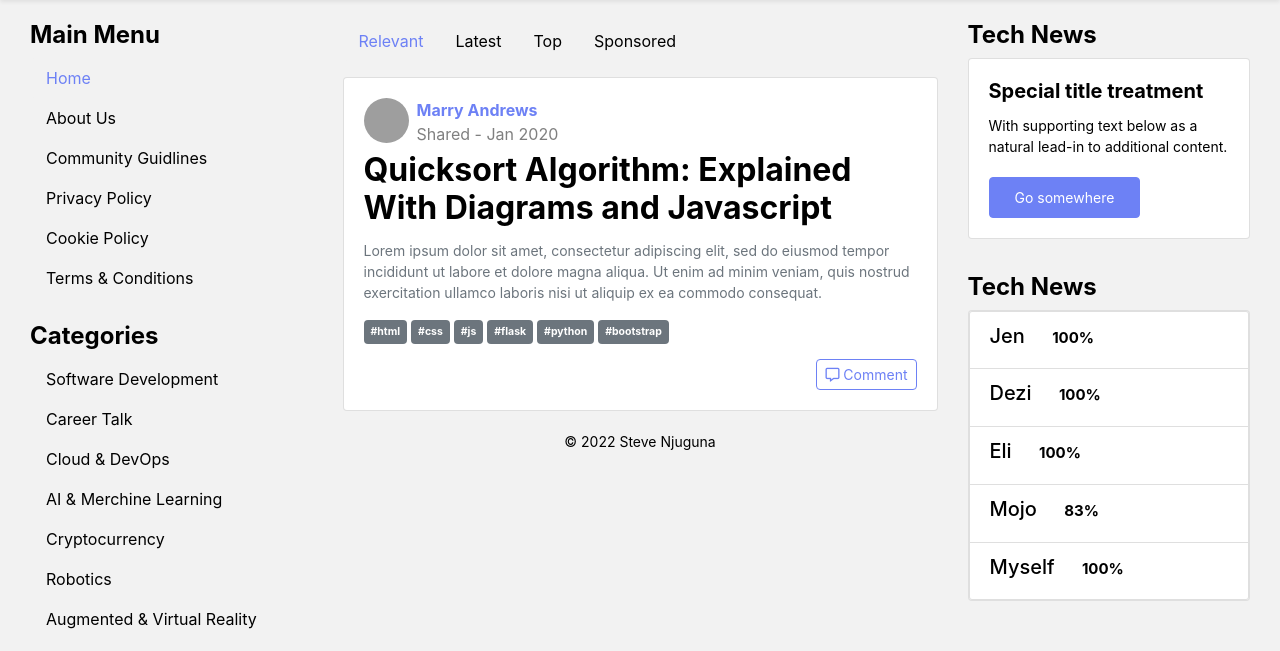
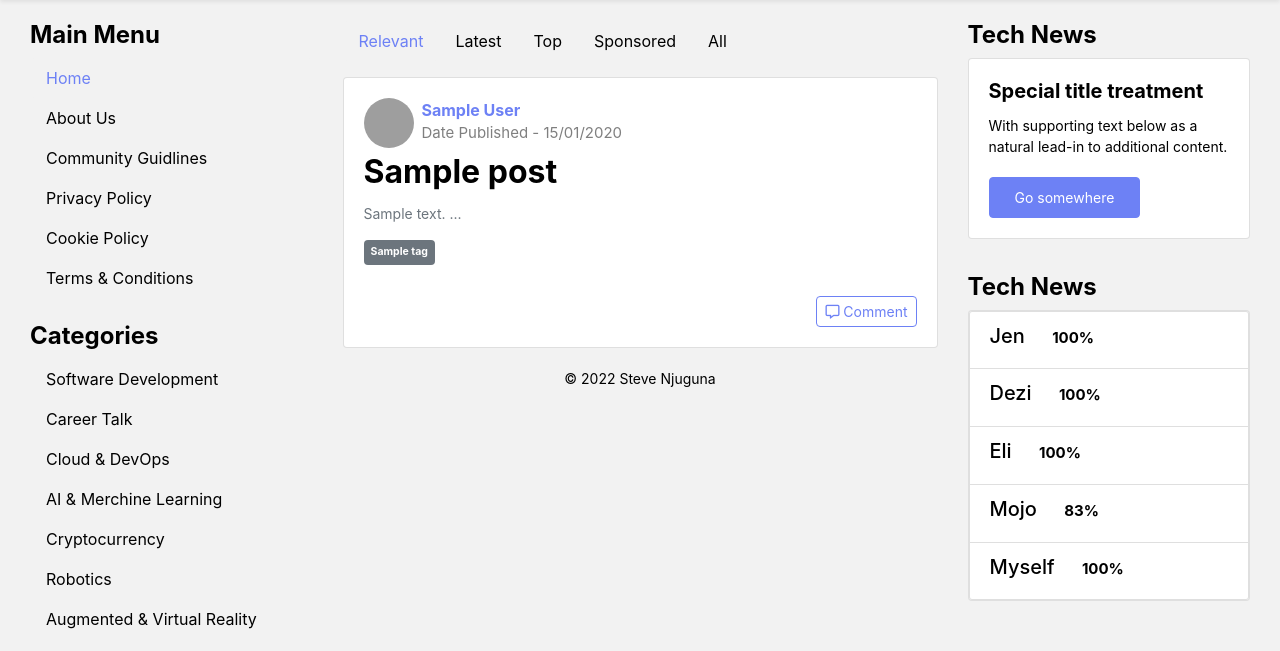
Before and after one commit to steve-njuguna-k/Flask-Blog, a Flask app: page / in a window 1280 px wide. Shown: the part 69-720 px from the top of the page. Run offline with Flask 2, Linux system fonts and the light colour scheme; tables that the repository leaves empty hold one stand-in row (values such as "Sample post"); some libraries are stand-ins or nearby versions; grey boxes are pictures that could not be loaded.

Commit message:
Added post page & function

```diff
--- a/app/static/assets/css/style.css
+++ b/app/static/assets/css/style.css
@@ -113,7 +113,7 @@ a:hover {
 
 .form-control {
 	height: 41px;
-	background: #f2f2f2!important;
+	background: #f2f2f2;
 	box-shadow: none !important;
 	border: none;
 }
--- a/app/templates/Index.html
+++ b/app/templates/Index.html
@@ -33,130 +33,166 @@
 			<div class="tab-pills">
 				<ul class="nav nav-pills">
 					<li class="nav-item">
-						<a class="nav-link active" data-toggle="pill" href="#flamingo" role="tab" aria-controls="pills-flamingo" aria-selected="true">Relevant</a>
+						<a class="nav-link active" data-toggle="pill" href="#relevant" role="tab" aria-controls="pills-relevant" aria-selected="true">Relevant</a>
 					</li>
 					<li class="nav-item">
-						<a class="nav-link" data-toggle="pill" href="#cuckoo" role="tab" aria-controls="pills-cuckoo" aria-selected="false">Latest</a>
+						<a class="nav-link" data-toggle="pill" href="#latest" role="tab" aria-controls="pills-latest" aria-selected="false">Latest</a>
 					</li>
 					<li class="nav-item">
-						<a class="nav-link" data-toggle="pill" href="#ostrich" role="tab" aria-controls="pills-ostrich" aria-selected="false">Top</a>
+						<a class="nav-link" data-toggle="pill" href="#top" role="tab" aria-controls="pills-top" aria-selected="false">Top</a>
 					</li>
 					<li class="nav-item">
-						<a class="nav-link" data-toggle="pill" href="#tropicbird" role="tab" aria-controls="pills-tropicbird" aria-selected="false">Sponsored</a>
+						<a class="nav-link" data-toggle="pill" href="#sponsored" role="tab" aria-controls="pills-sponsored" aria-selected="false">Sponsored</a>
+					</li>
+					<li class="nav-item">
+						<a class="nav-link" data-toggle="pill" href="#all" role="tab" aria-controls="pills-all" aria-selected="false">All</a>
 					</li>
 				</ul>
 				<div class="tab-content mt-3">
-					<div class="tab-pane fade show active" id="flamingo" role="tabpanel" aria-labelledby="flamingo-tab">
-						<a href="#">
+					<div class="tab-pane fade show active" id="relevant" role="tabpanel" aria-labelledby="relevant-tab">
+						{% for post in posts %}
 							<div class="card">
 								<div class="card-body">
 									<div class="d-flex flex-row user-info">
-										<img class="rounded-circle" src="https://images.pexels.com/photos/771742/pexels-photo-771742.jpeg?auto=compress&cs=tinysrgb&dpr=1&w=500" height="45" width="45">
+										<img class="rounded-circle" src="https://upload.wikimedia.org/wikipedia/commons/7/7c/Profile_avatar_placeholder_large.png" height="50" width="50">
 										<div class="d-flex flex-column justify-content-start ml-2">
-											<span class="d-block font-weight-bold name">Marry Andrews</span>
-											<span class="date text-black-50">Shared - Jan 2020</span>
+											<a href="#">
+												<span class="d-block font-weight-bold name">{{ post.user.first_name }} {{ post.user.last_name }}</span>
+											</a>
+											<span class="date text-black-50" style="font-size: 15px;">Date Published - {{ post.created_on.strftime('%d/%m/%Y') }}</span>
 										</div>
 									</div>
-									<h2 class="card-title"><b>Quicksort Algorithm: Explained With Diagrams and Javascript</b></h2>
-									<p class="card-text text-muted">Lorem ipsum dolor sit amet, consectetur adipiscing elit, sed do eiusmod tempor incididunt ut labore et dolore magna aliqua. Ut enim ad minim veniam, quis nostrud exercitation ullamco laboris nisi ut aliquip ex ea commodo consequat.</p>
+									<a href="/post/{{post.id}}">
+										<h2 class="card-title"><b>{{ post.title }}</b></h2>
+									</a>
+									<p class="card-text text-muted">{{ post.description[:250] + " ..." }}</p>
 									<p class="card-text text-muted tags">
-										<span class="badge badge-secondary">#html</span>
-										<span class="badge badge-secondary">#css</span>
-										<span class="badge badge-secondary">#js</span>
-										<span class="badge badge-secondary">#flask</span>
-										<span class="badge badge-secondary">#python</span>
-										<span class="badge badge-secondary">#bootstrap</span>
+										{% for tag in post.tags %}
+										<span class="badge badge-secondary">{{ tag.name }}</span>
+										{% endfor %}
 									</p>
 									<a class="float-right" href="#">
 									  <button class="btn btn-outline-primary btn-sm"><i class="far fa-comment-alt"></i> Comment</button>
 									</a>
 								</div>
 							</div>
-						</a>
+						{% endfor %}
 					</div>
-					<div class="tab-pane fade" id="cuckoo" role="tabpanel" aria-labelledby="profile-tab">
-						<a href="#">
+					<div class="tab-pane fade" id="latest" role="tabpanel" aria-labelledby="profile-tab">
+						{% for post in posts %}
 							<div class="card">
 								<div class="card-body">
 									<div class="d-flex flex-row user-info">
-										<img class="rounded-circle" src="https://images.pexels.com/photos/771742/pexels-photo-771742.jpeg?auto=compress&cs=tinysrgb&dpr=1&w=500" height="45" width="45">
+										<img class="rounded-circle" src="https://upload.wikimedia.org/wikipedia/commons/7/7c/Profile_avatar_placeholder_large.png" height="50" width="50">
 										<div class="d-flex flex-column justify-content-start ml-2">
-											<span class="d-block font-weight-bold name">Marry Andrews</span>
-											<span class="date text-black-50">Shared - Jan 2020</span>
+											<a href="#">
+												<span class="d-block font-weight-bold name">{{ post.user.first_name }} {{ post.user.last_name }}</span>
+											</a>
+											<span class="date text-black-50" style="font-size: 15px;">Date Published - {{ post.created_on.strftime('%d/%m/%Y') }}</span>
 										</div>
 									</div>
-									<h2 class="card-title"><b>Quicksort Algorithm: Explained With Diagrams and Javascript</b></h2>
-									<p class="card-text text-muted">Lorem ipsum dolor sit amet, consectetur adipiscing elit, sed do eiusmod tempor incididunt ut labore et dolore magna aliqua. Ut enim ad minim veniam, quis nostrud exercitation ullamco laboris nisi ut aliquip ex ea commodo consequat.</p>
+									<a href="/post/{{post.id}}">
+										<h2 class="card-title"><b>{{ post.title }}</b></h2>
+									</a>
+									<p class="card-text text-muted">{{ post.description[:250] + " ..." }}</p>
 									<p class="card-text text-muted tags">
-										<span class="badge badge-secondary">#html</span>
-										<span class="badge badge-secondary">#css</span>
-										<span class="badge badge-secondary">#js</span>
-										<span class="badge badge-secondary">#flask</span>
-										<span class="badge badge-secondary">#python</span>
-										<span class="badge badge-secondary">#bootstrap</span>
+										{% for tag in post.tags %}
+										<span class="badge badge-secondary">{{ tag.name }}</span>
+										{% endfor %}
 									</p>
 									<a class="float-right" href="#">
 									  <button class="btn btn-outline-primary btn-sm"><i class="far fa-comment-alt"></i> Comment</button>
 									</a>
 								</div>
 							</div>
-						</a>
+						{% endfor %}
 					</div>
-					<div class="tab-pane fade" id="ostrich" role="tabpanel" aria-labelledby="ostrich-tab">
-						<a href="#">
+					<div class="tab-pane fade" id="top" role="tabpanel" aria-labelledby="top-tab">
+						{% for post in posts %}
 							<div class="card">
 								<div class="card-body">
 									<div class="d-flex flex-row user-info">
-										<img class="rounded-circle" src="https://images.pexels.com/photos/771742/pexels-photo-771742.jpeg?auto=compress&cs=tinysrgb&dpr=1&w=500" height="45" width="45">
+										<img class="rounded-circle" src="https://upload.wikimedia.org/wikipedia/commons/7/7c/Profile_avatar_placeholder_large.png" height="50" width="50">
 										<div class="d-flex flex-column justify-content-start ml-2">
-											<span class="d-block font-weight-bold name">Marry Andrews</span>
-											<span class="date text-black-50">Shared - Jan 2020</span>
+											<a href="#">
+												<span class="d-block font-weight-bold name">{{ post.user.first_name }} {{ post.user.last_name }}</span>
+											</a>
+											<span class="date text-black-50" style="font-size: 15px;">Date Published - {{ post.created_on.strftime('%d/%m/%Y') }}</span>
 										</div>
 									</div>
-									<h2 class="card-title"><b>Quicksort Algorithm: Explained With Diagrams and Javascript</b></h2>
-									<p class="card-text text-muted">Lorem ipsum dolor sit amet, consectetur adipiscing elit, sed do eiusmod tempor incididunt ut labore et dolore magna aliqua. Ut enim ad minim veniam, quis nostrud exercitation ullamco laboris nisi ut aliquip ex ea commodo consequat.</p>
+									<a href="/post/{{post.id}}">
+										<h2 class="card-title"><b>{{ post.title }}</b></h2>
+									</a>
+									<p class="card-text text-muted">{{ post.description[:250] + " ..." }}</p>
 									<p class="card-text text-muted tags">
-										<span class="badge badge-secondary">#html</span>
-										<span class="badge badge-secondary">#css</span>
-										<span class="badge badge-secondary">#js</span>
-										<span class="badge badge-secondary">#flask</span>
-										<span class="badge badge-secondary">#python</span>
-										<span class="badge badge-secondary">#bootstrap</span>
+										{% for tag in post.tags %}
+										<span class="badge badge-secondary">{{ tag.name }}</span>
+										{% endfor %}
 									</p>
 									<a class="float-right" href="#">
 									  <button class="btn btn-outline-primary btn-sm"><i class="far fa-comment-alt"></i> Comment</button>
 									</a>
 								</div>
 							</div>
-						</a>
+						{% endfor %}
 					</div>
-					<div class="tab-pane fade" id="tropicbird" role="tabpanel" aria-labelledby="tropicbird-tab">
-						<a href="#">
+					<div class="tab-pane fade" id="sponsored" role="tabpanel" aria-labelledby="sponsored-tab">
+						{% for post in posts %}
 							<div class="card">
 								<div class="card-body">
 									<div class="d-flex flex-row user-info">
-										<img class="rounded-circle" src="https://images.pexels.com/photos/771742/pexels-photo-771742.jpeg?auto=compress&cs=tinysrgb&dpr=1&w=500" height="45" width="45">
+										<img class="rounded-circle" src="https://upload.wikimedia.org/wikipedia/commons/7/7c/Profile_avatar_placeholder_large.png" height="50" width="50">
 										<div class="d-flex flex-column justify-content-start ml-2">
-											<span class="d-block font-weight-bold name">Marry Andrews</span>
-											<span class="date text-black-50">Shared - Jan 2020</span>
+											<a href="#">
+												<span class="d-block font-weight-bold name">{{ post.user.first_name }} {{ post.user.last_name }}</span>
+											</a>
+											<span class="date text-black-50" style="font-size: 15px;">Date Published - {{ post.created_on.strftime('%d/%m/%Y') }}</span>
 										</div>
 									</div>
-									<h2 class="card-title"><b>Quicksort Algorithm: Explained With Diagrams and Javascript</b></h2>
-									<p class="card-text text-muted">Lorem ipsum dolor sit amet, consectetur adipiscing elit, sed do eiusmod tempor incididunt ut labore et dolore magna aliqua. Ut enim ad minim veniam, quis nostrud exercitation ullamco laboris nisi ut aliquip ex ea commodo consequat.</p>
+									<a href="/post/{{post.id}}">
+										<h2 class="card-title"><b>{{ post.title }}</b></h2>
+									</a>
+									<p class="card-text text-muted">{{ post.description[:250] + " ..." }}</p>
 									<p class="card-text text-muted tags">
-										<span class="badge badge-secondary">#html</span>
-										<span class="badge badge-secondary">#css</span>
-										<span class="badge badge-secondary">#js</span>
-										<span class="badge badge-secondary">#flask</span>
-										<span class="badge badge-secondary">#python</span>
-										<span class="badge badge-secondary">#bootstrap</span>
+										{% for tag in post.tags %}
+										<span class="badge badge-secondary">{{ tag.name }}</span>
+										{% endfor %}
 									</p>
 									<a class="float-right" href="#">
 									  <button class="btn btn-outline-primary btn-sm"><i class="far fa-comment-alt"></i> Comment</button>
 									</a>
 								</div>
 							</div>
-						</a>
+						{% endfor %}
+					</div>
+					<div class="tab-pane fade" id="all" role="tabpanel" aria-labelledby="all-tab">
+						{% for post in posts %}
+							<div class="card">
+								<div class="card-body">
+									<div class="d-flex flex-row user-info">
+										<img class="rounded-circle" src="https://upload.wikimedia.org/wikipedia/commons/7/7c/Profile_avatar_placeholder_large.png" height="50" width="50">
+										<div class="d-flex flex-column justify-content-start ml-2">
+											<a href="#">
+												<span class="d-block font-weight-bold name">{{ post.user.first_name }} {{ post.user.last_name }}</span>
+											</a>
+											<span class="date text-black-50" style="font-size: 15px;">Date Published - {{ post.created_on.strftime('%d/%m/%Y') }}</span>
+										</div>
+									</div>
+									<a href="/post/{{post.id}}">
+										<h2 class="card-title"><b>{{ post.title }}</b></h2>
+									</a>
+									<p class="card-text text-muted">{{ post.description[:250] + " ..." }}</p>
+									<p class="card-text text-muted tags">
+										{% for tag in post.tags %}
+										<span class="badge badge-secondary">{{ tag.name }}</span>
+										{% endfor %}
+									</p>
+									<a class="float-right" href="#">
+									  <button class="btn btn-outline-primary btn-sm"><i class="far fa-comment-alt"></i> Comment</button>
+									</a>
+								</div>
+							</div>
+						{% endfor %}
 					</div>
 				</div>
 			</div>
--- a/app/views.py
+++ b/app/views.py
@@ -11,7 +11,8 @@ bcrypt = Bcrypt(app)
 
 @app.route('/')
 def home():
-    return render_template('Index.html')
+    posts = Posts.query.all()
+    return render_template('Index.html', posts = posts)
 
 @app.route('/register', methods = ['GET', 'POST'])
 def register():
@@ -135,3 +136,10 @@ def add_tags(tag):
        new_tag = Tags()
        new_tag.name = tag.lower()
        return new_tag
+
+@app.route('/post/<id>', methods=['POST','GET'])
+@login_required
+def post(id):
+    post = Posts.query.filter_by(id = id).first()
+
+    return render_template('Post.html', post = post)
```
Also changed, not shown: app/templates/Post.html (added).
